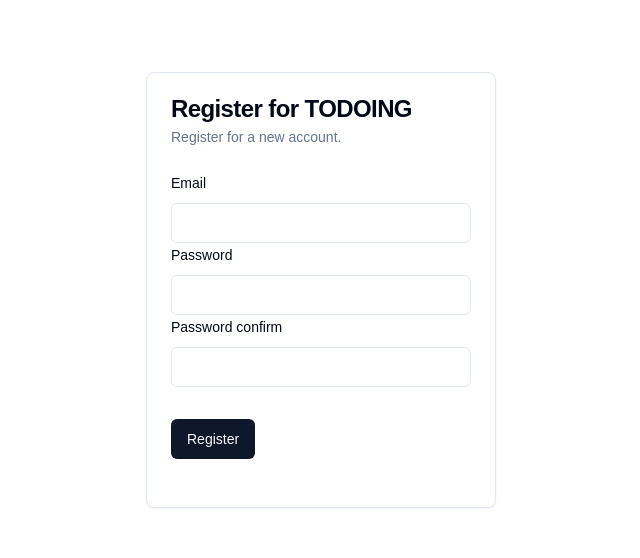
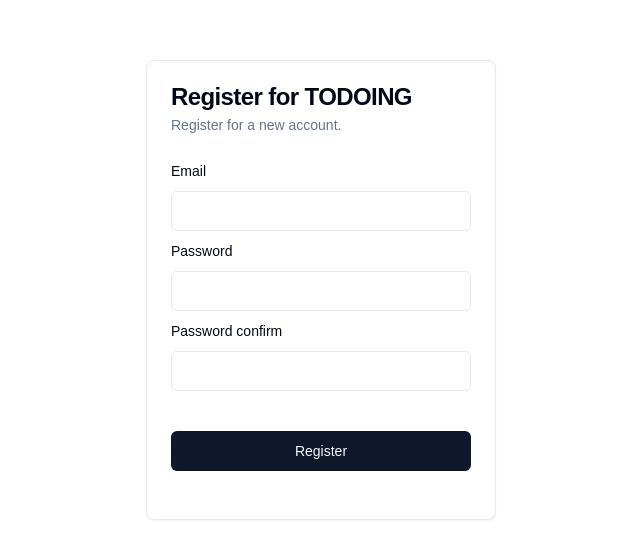
Before and after one commit to alexpil4/todoing-auth, a Next.js app: page /register in a window 1280 px wide. Shown: the part 110-668 px from the top of the page, without its empty margins (319-959 px from the left). Built offline with nearby package versions, Linux system fonts and the light colour scheme.

Commit message:
added style fieldset

```diff
--- a/app/login/page.tsx
+++ b/app/login/page.tsx
@@ -67,7 +67,7 @@
               onSubmit={form.handleSubmit(handleValidatedSubmit)}
               className="flex flex-col gap-2"
             >
-              <fieldset disabled={form.formState.isSubmitting}>
+              <fieldset disabled={form.formState.isSubmitting} className="flex flex-col gap-2">
                 <FormField
                   control={form.control}
                   name="email"
--- a/app/register/page.tsx
+++ b/app/register/page.tsx
@@ -85,7 +85,7 @@
                 onSubmit={form.handleSubmit(handleValidatedSubmit)}
                 className="flex flex-col gap-2"
               >
-                <fieldset disabled={form.formState.isSubmitting}>
+                <fieldset disabled={form.formState.isSubmitting} className="flex flex-col gap-2">
                   <FormField
                     control={form.control}
                     name="email"
```
